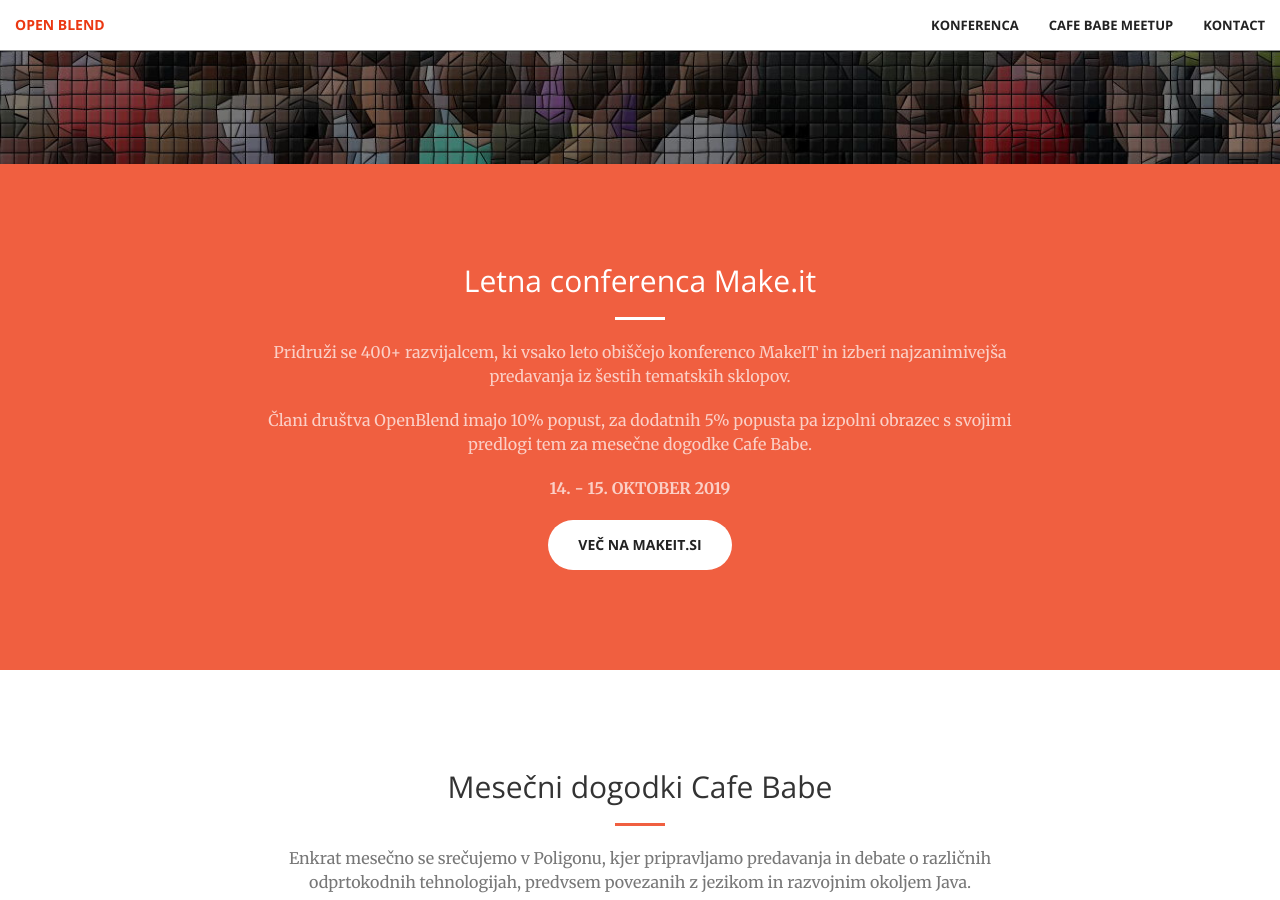
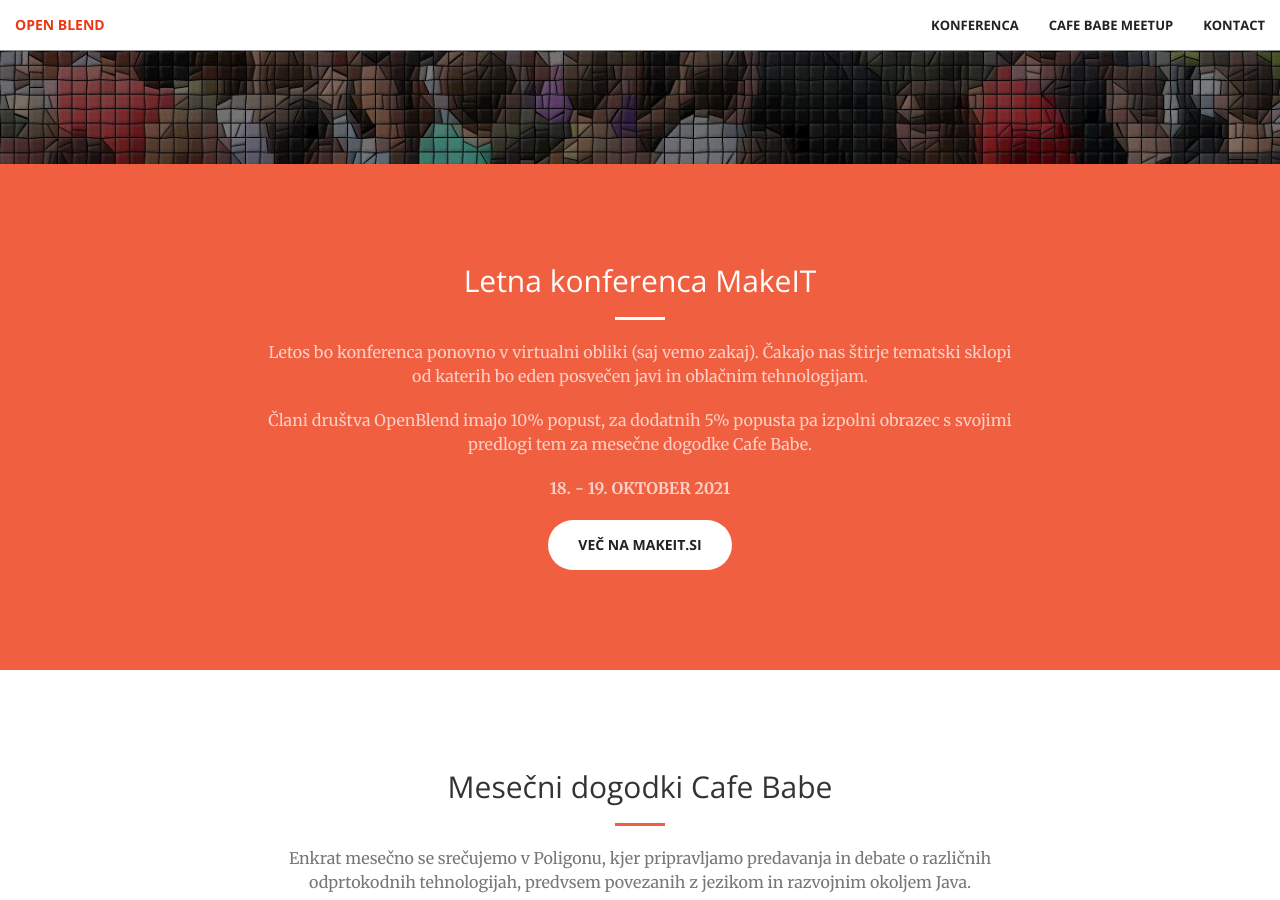
Before and after one commit to openblend/openblend.github.io, a Jekyll site: the page built from index.html, in a window 1280 px wide and 900 px high, scrolled down 736 px. Built offline with Jekyll 4.4.1, drawn with Linux system fonts in a browser that asks for light colours; nearby versions of some CDN libraries.

Commit message:
Fix conference announcement for 2021

```diff
--- a/_includes/conference.html
+++ b/_includes/conference.html
@@ -2,11 +2,11 @@
     <div class="container">
         <div class="row">
             <div class="col-lg-8 col-lg-offset-2 text-center">
-                <h2 class="section-heading">Letna conferenca Make.it</h2>
+                <h2 class="section-heading">Letna konferenca MakeIT</h2>
                 <hr class="light" />
-                <p class="text-faded">Pridruži se 400+ razvijalcem, ki vsako leto obiščejo konferenco MakeIT in izberi najzanimivejša predavanja iz šestih tematskih sklopov.</p>
+                <p class="text-faded">Letos bo konferenca ponovno v virtualni obliki (saj vemo zakaj). Čakajo nas štirje tematski sklopi od katerih bo eden posvečen javi in oblačnim tehnologijam.</p>
                 <p class="text-faded">Člani društva OpenBlend imajo 10% popust, za dodatnih 5% popusta pa izpolni <a class="text-faded page-scroll" href="#events">obrazec s svojimi predlogi tem za mesečne dogodke Cafe Babe</a>.</p>
-                <p class="text-faded"><strong>14. - 15. OKTOBER 2019</strong></p>
+                <p class="text-faded"><strong>18. - 19. OKTOBER 2021</strong></p>
                 <a href="https://makeit.si/" class="btn btn-default btn-xl" target="_blank">Več na makeit.si</a>
             </div>
         </div>
```
